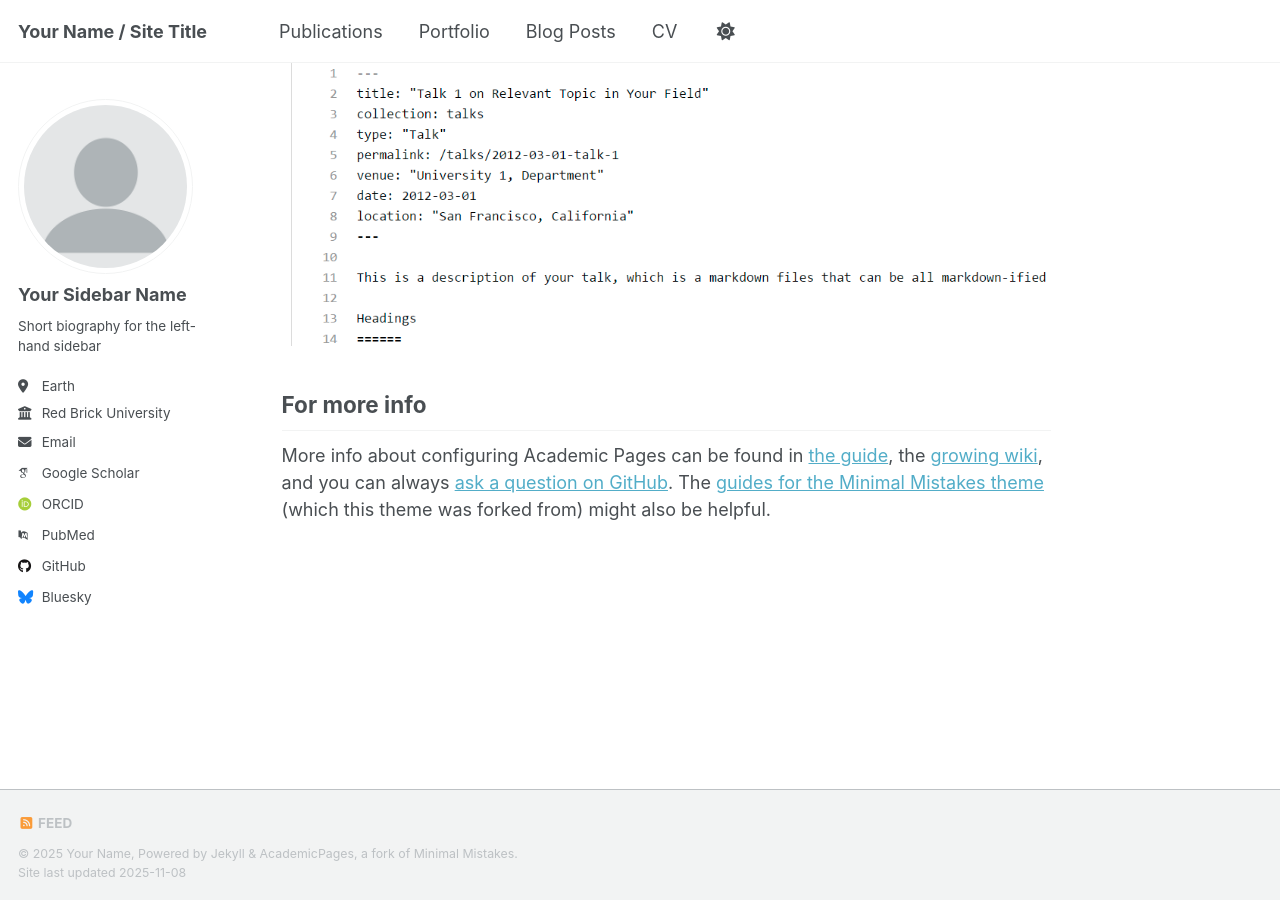
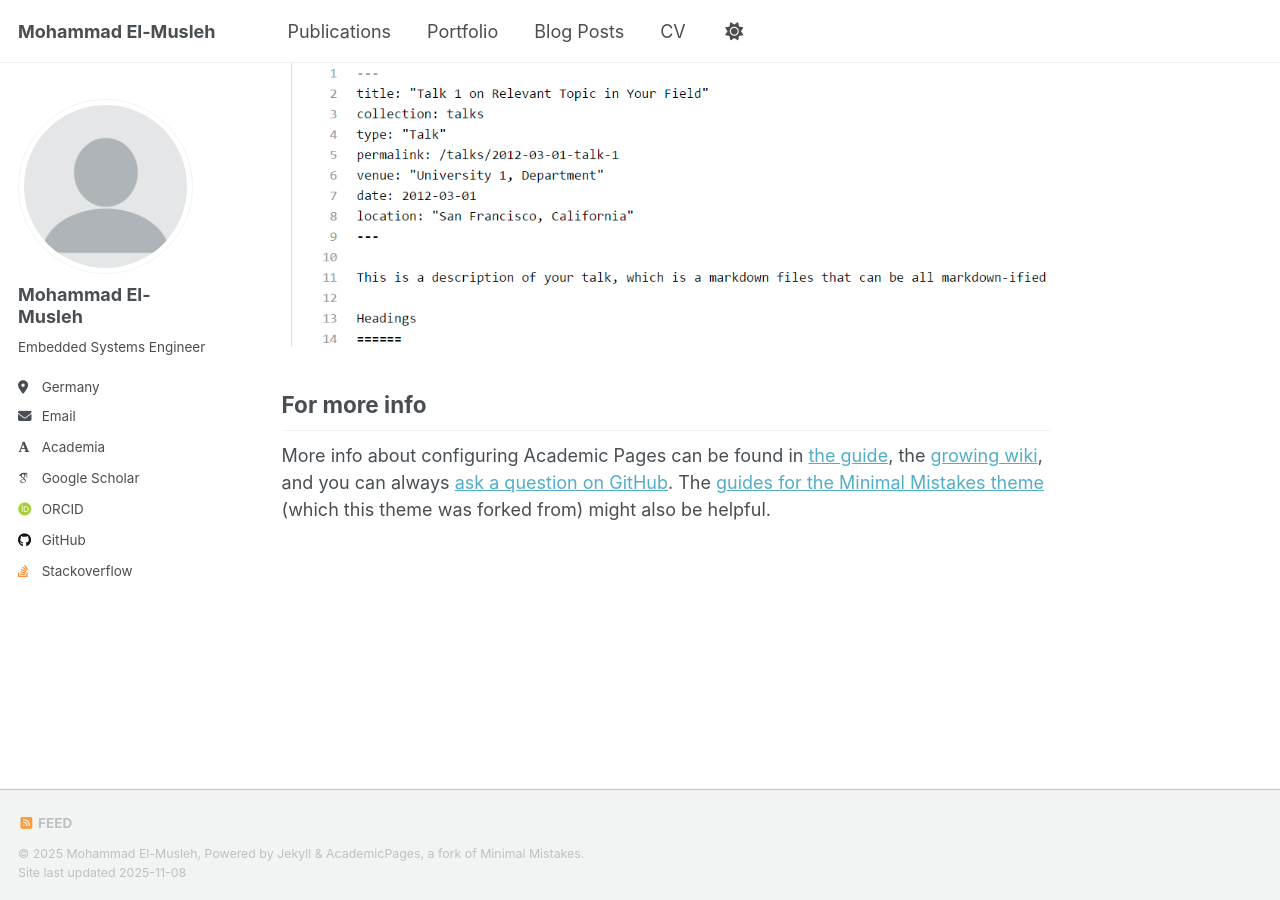
Before and after one commit to el-musleh/el-musleh.github.io, a Jekyll site: the page built from _pages/about.md, in a window 1280 px wide and 900 px high, scrolled down 2853 px. Built offline with Jekyll 4.4.1, drawn with Linux system fonts in a browser that asks for light colours; some web fonts are replaced; a script that is not in the unit is left out.

Commit message:
Update the content in config file _config.yml

```diff
--- a/_config.yml
+++ b/_config.yml
@@ -9,14 +9,14 @@
 # Basic Site Settings
 locale                   : "en-US"
 site_theme               : "default" # Currently available options are "default", "air"
-title                    : "Your Name / Site Title"
+title                    : "Mohammad El-Musleh"
 title_separator          : "-"
-name                     : &name "Your Name"
-description              : &description "Your Name's academic portfolio"   # Update this with a general description of your site, this is the default if not overridden by a page
-url                      : https://academicpages.github.io # The base hostname & protocol for your site e.g. "https://[your GitHub username].github.io",
+name                     : &name "Mohammad El-Musleh"
+description              : &description "Mohammad El-Musleh's academic portfolio"   # Update this with a general description of your site, this is the default if not overridden by a page
+url                      : https://el-musleh.github.io # The base hostname & protocol for your site e.g. "https://[your GitHub username].github.io",
                                                            # or if you already have some other page hosted on Github then use "https://[your GitHub username].github.io/[Your Repo Name]"
 baseurl                  : "" # the subpath of your site, e.g. "/blog"
-repository               : "academicpages/academicpages.github.io"
+repository               : "el-musleh/el-musleh.github.io"
 
 # Site Author - The following control what appear as part of the author content on the side bar.
 #               If a field is blank the icon and link will not appear, otherwise it will be shown.
@@ -24,23 +24,23 @@ repository               : "academicpages/academicpages.github.io"
 author:
   # Biographic information
   avatar           : "profile.png"
-  name             : "Your Sidebar Name"
+  name             : "Mohammad El-Musleh"
   pronouns         : # example: "she/her"
-  bio              : "Short biography for the left-hand sidebar"
-  location         : "Earth"
-  employer         : "Red Brick University"
-  uri              : # URL
-  email            : "none@example.org"
+  bio              : "Embedded Systems Engineer"
+  location         : "Germany"
+  employer         : # Name of the company or the institution
+  uri              : #"elmusleh.site"
+  email            : "mohammad.elmusleh@outlook.com"
 
   # Academic websites
-  academia         : # URL
+  academia         : "https://uppsala.academia.edu/elmusleh"
   arxiv            : # URL - Update with the correct link to your profile
-  googlescholar    : "https://scholar.google.com/citations?user=PS_CX0AAAAAJ"
+  googlescholar    : "https://scholar.google.com/citations?hl=en&user=eAdur28AAAAJ"
   inspire-hep      : # URL
   impactstory      : # URL
-  orcid            : "https://orcid.org/yourorcidurl"
+  orcid            : "https://orcid.org/0000-0001-6424-2277"
   semantic         : # URL
-  pubmed           : "https://www.ncbi.nlm.nih.gov/pubmed/?term=john+snow"
+  pubmed           : # URL
   researchgate     : # URL
   scopus           : # URL
 
@@ -48,13 +48,13 @@ author:
   bitbucket        : # Username - Update with your username on the site
   codepen          : # Username
   dribbble         : # Username
-  github           : "academicpages"
+  github           : "el-musleh"
   kaggle           : # Username
-  stackoverflow    : # User number or user number and name (i.e., use "1" or "1/jeff-atwood")
+  stackoverflow    : "5859682/el-musleh"
 
   # Social media
   artstation       : # Username
-  bluesky          : "bsky.app" # Replace this with you Bluesky username
+  bluesky          : # Username
   facebook         : # Username
   flickr           : # Username
   foursquare       : # Username
```
